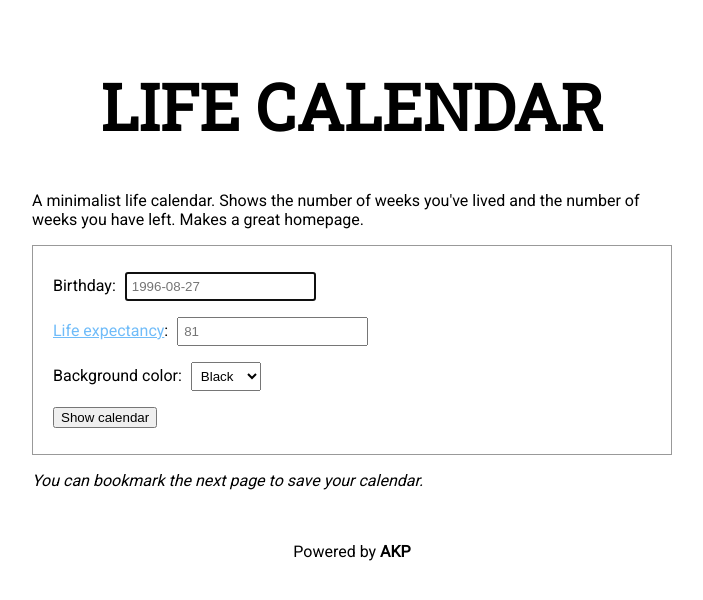
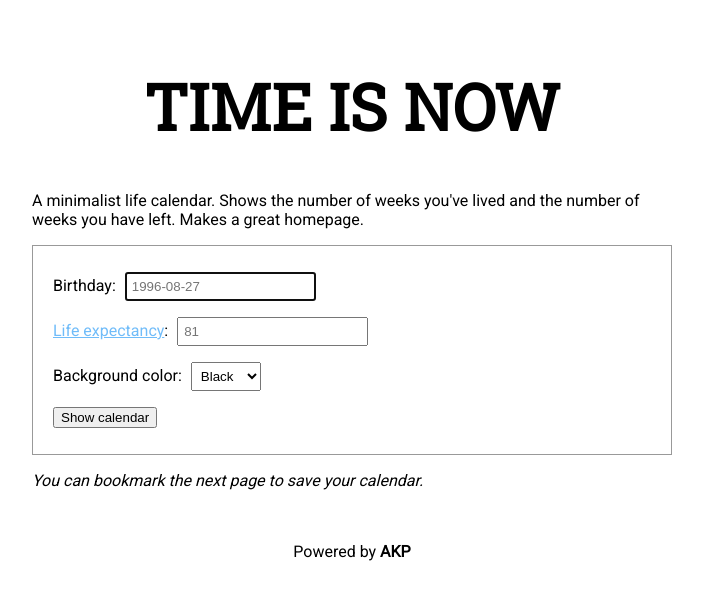
Before and after one commit to ankitpandey2708/life, a plain HTML site: page index.html in a window 1280 px wide. Shown: the whole page, without its empty margins (288-991 px from the left). Drawn offline with nearby package versions, Linux system fonts and the light colour scheme.

Commit message:
Update index.html

```diff
--- a/index.html
+++ b/index.html
@@ -16,7 +16,7 @@
         <link href='http://fonts.googleapis.com/css?family=Roboto+Slab' rel='stylesheet' type='text/css'>
         <link href='http://fonts.googleapis.com/css?family=Roboto' rel='stylesheet' type='text/css'>
 
-        <title>Count Life - Minimalist life calendar</title>
+        <title>Life Calendar</title>
         <style type="text/css">
             body {
                 padding: 0;
@@ -267,7 +267,7 @@
     <body>
         <div id="clock"></div>
         <div id="welcome">
-            <h1>Life Calendar</h1>
+            <h1>Time is Now</h1>
             <p>
                 A minimalist life calendar. Shows the number of weeks you've lived and the number of weeks you
                 have left. Makes a great homepage.
```
